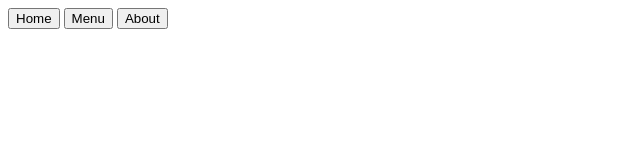
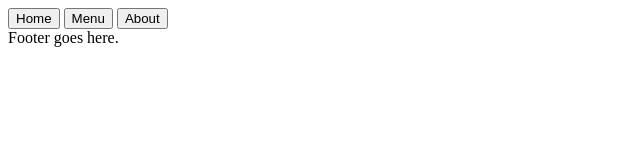
Before and after one commit to cobbland/restaurant-page, a website built with webpack: page src/template.html in a window 1280 px wide. Shown: the whole page, without its empty margins (0-640 px from the left). Built offline with nearby package versions, Linux system fonts and the light colour scheme.

Commit message:
Add footer

```diff
--- a/src/template.html
+++ b/src/template.html
@@ -19,5 +19,9 @@
 
     </div>
 
+    <footer>
+        <div>Footer goes here.</div>
+    </footer>
+
 </body>
 </html>
```
